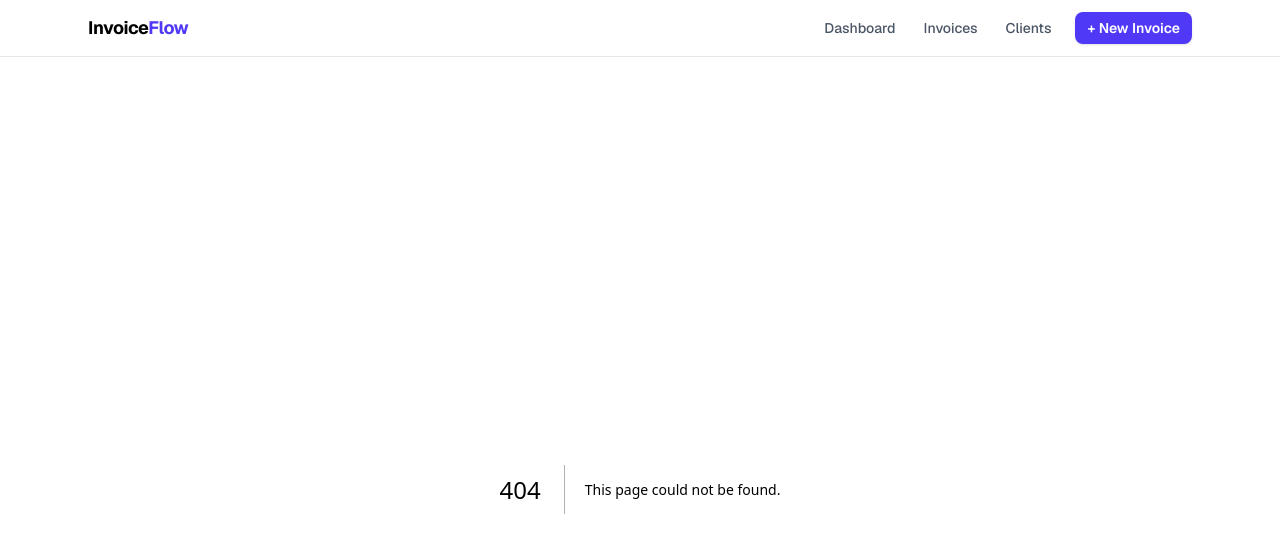
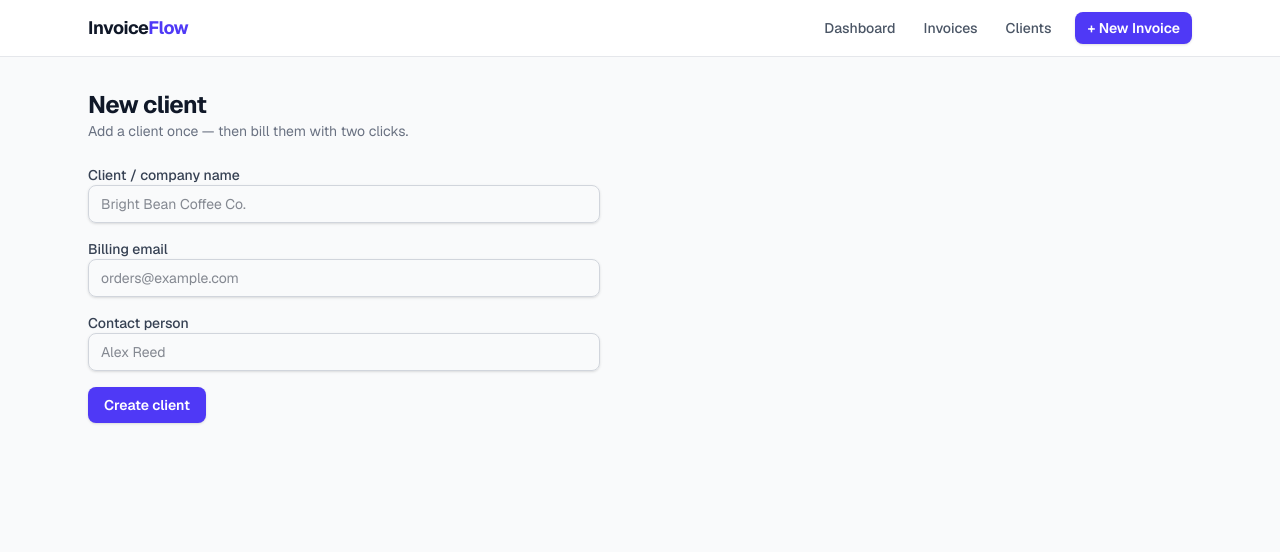
Before and after one commit to muhammad-usman-wwl/nextjs-16-full-stack-invoiceflow, a Next.js app: page /clients/new in a window 1280 px wide. Before the commit this address had no page. Shown: the top 552 px of the page. Built offline with nearby package versions, Linux system fonts and the light colour scheme.

Commit message:
Add src/app/clients/new/page.tsx

```diff
--- /dev/null
+++ b/src/app/clients/new/page.tsx
@@ -0,0 +1,16 @@
+import ClientForm from "@/components/ClientForm";
+import { createClient } from "@/lib/actions";
+
+export default function NewClientPage() {
+  return (
+    <div className="space-y-6">
+      <div>
+        <h1 className="text-2xl font-bold tracking-tight">New client</h1>
+        <p className="text-sm text-gray-500">
+          Add a client once — then bill them with two clicks.
+        </p>
+      </div>
+      <ClientForm action={createClient} submitLabel="Create client" />
+    </div>
+  );
+}
```
